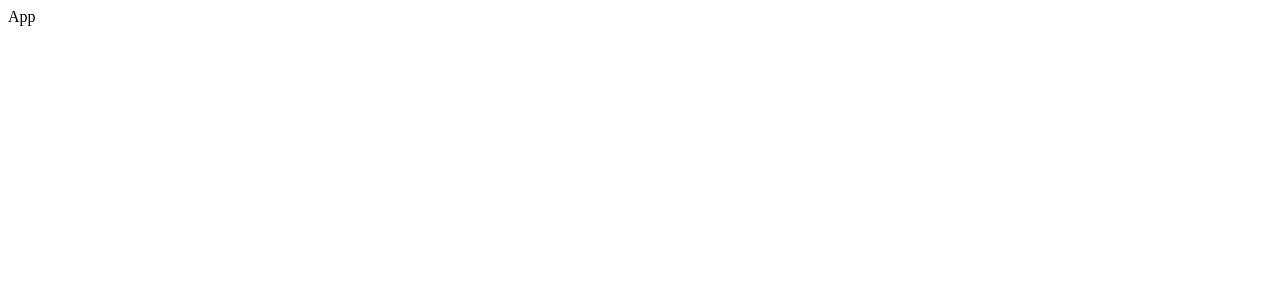
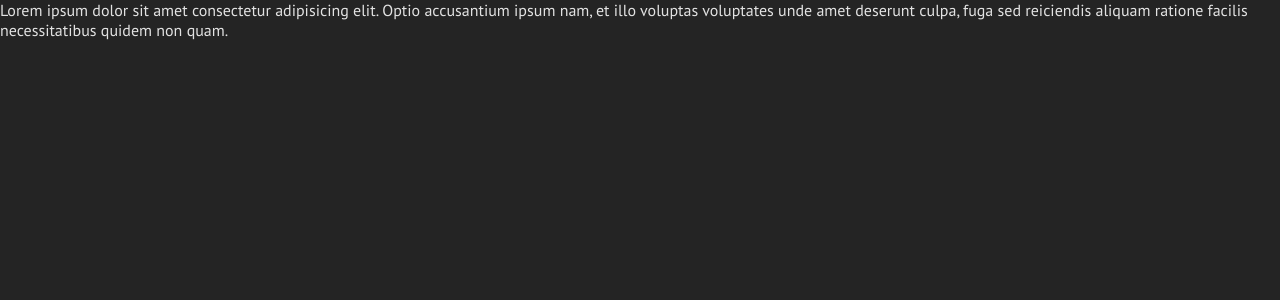
Before and after one commit to medalinaaoui/ramo-dashboard-app, a React (Vite) app: page / in a window 1280 px wide. Shown: the top 300 px of the page. Built offline with nearby package versions, Linux system fonts and the light colour scheme.

Commit message:
ready to go

```diff
--- a/package.json
+++ b/package.json
@@ -22,12 +22,14 @@
     "react-router-dom": "^6.17.0"
   },
   "devDependencies": {
+    "@types/node": "^20.8.7",
     "@types/react": "^18.2.15",
     "@types/react-dom": "^18.2.7",
     "@typescript-eslint/eslint-plugin": "^6.0.0",
     "@typescript-eslint/parser": "^6.0.0",
     "@vitejs/plugin-react-swc": "^3.3.2",
-    "eslint": "^8.45.0",
+    "eslint": "^8.52.0",
+    "eslint-config-react-app": "^7.0.1",
     "eslint-plugin-react-hooks": "^4.6.0",
     "eslint-plugin-react-refresh": "^0.4.3",
     "typescript": "^5.0.2",
--- a/src/App.tsx
+++ b/src/App.tsx
@@ -1,4 +1,10 @@
 const App = () => {
-  return <div>App</div>;
+  return (
+    <div>
+      Lorem ipsum dolor sit amet consectetur adipisicing elit. Optio accusantium
+      ipsum nam, et illo voluptas voluptates unde amet deserunt culpa, fuga sed
+      reiciendis aliquam ratione facilis necessitatibus quidem non quam.
+    </div>
+  );
 };
 export default App;
--- a/src/index.css
+++ b/src/index.css
@@ -1,69 +1,22 @@
-/* :root {
-  font-family: Inter, system-ui, Avenir, Helvetica, Arial, sans-serif;
-  line-height: 1.5;
-  font-weight: 400;
+@import url("https://fonts.googleapis.com/css2?family=PT+Sans:ital,wght@0,400;0,700;1,400;1,700&display=swap");
 
-  color-scheme: light dark;
+:root,
+html,
+body,
+#root,
+.App {
+  font-family: "PT Sans", sans-serif;
   color: rgba(255, 255, 255, 0.87);
   background-color: #242424;
-
+  color-scheme: light dark;
   font-synthesis: none;
   text-rendering: optimizeLegibility;
   -webkit-font-smoothing: antialiased;
   -moz-osx-font-smoothing: grayscale;
   -webkit-text-size-adjust: 100%;
+  box-sizing: border-box;
+  padding: 0px;
+  margin: 0px;
+  height: 100%;
+  width: 100%;
 }
-
-a {
-  font-weight: 500;
-  color: #646cff;
-  text-decoration: inherit;
-}
-a:hover {
-  color: #535bf2;
-}
-
-body {
-  margin: 0;
-  display: flex;
-  place-items: center;
-  min-width: 320px;
-  min-height: 100vh;
-}
-
-h1 {
-  font-size: 3.2em;
-  line-height: 1.1;
-}
-
-button {
-  border-radius: 8px;
-  border: 1px solid transparent;
-  padding: 0.6em 1.2em;
-  font-size: 1em;
-  font-weight: 500;
-  font-family: inherit;
-  background-color: #1a1a1a;
-  cursor: pointer;
-  transition: border-color 0.25s;
-}
-button:hover {
-  border-color: #646cff;
-}
-button:focus,
-button:focus-visible {
-  outline: 4px auto -webkit-focus-ring-color;
-}
-
-@media (prefers-color-scheme: light) {
-  :root {
-    color: #213547;
-    background-color: #ffffff;
-  }
-  a:hover {
-    color: #747bff;
-  }
-  button {
-    background-color: #f9f9f9;
-  }
-} */
--- a/tsconfig.json
+++ b/tsconfig.json
@@ -1,5 +1,8 @@
 {
   "compilerOptions": {
+    "paths": {
+      "@/*": ["./src/*"]
+    },
     "target": "ES2020",
     "useDefineForClassFields": true,
     "lib": ["ES2020", "DOM", "DOM.Iterable"],
--- a/vite.config.ts
+++ b/vite.config.ts
@@ -1,7 +1,16 @@
-import { defineConfig } from 'vite'
-import react from '@vitejs/plugin-react-swc'
+import { defineConfig } from "vite";
+import react from "@vitejs/plugin-react-swc";
+import path from "path";
 
 // https://vitejs.dev/config/
 export default defineConfig({
   plugins: [react()],
-})
+  resolve: {
+    alias: [
+      {
+        find: "@",
+        replacement: path.resolve(__dirname, "src"),
+      },
+    ],
+  },
+});
```
Also changed, not shown: src/App.css (deleted), 1 other file (tests, documents, lock files or other folders).
